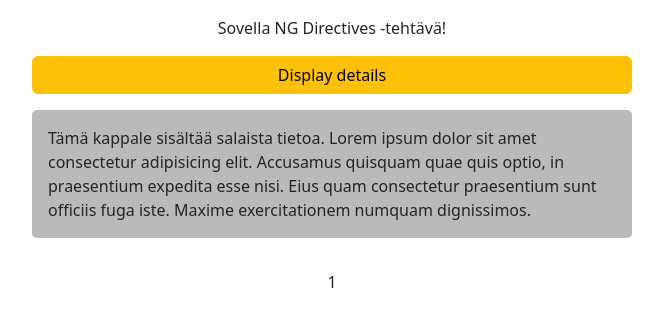
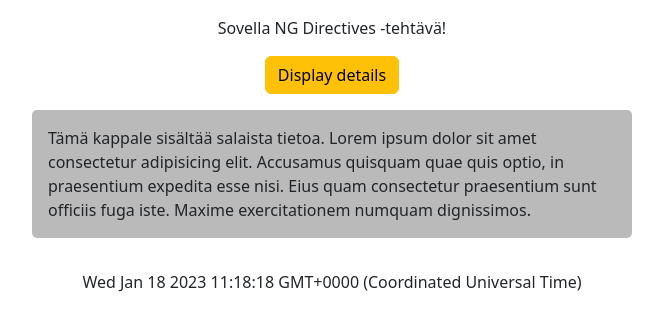
Before and after one commit to Suvikan/sovella-ng-directives, an Angular app: page / in a window 1280 px wide. Both pictures are taken after a click on the button "Display details". Shown: the top 330 px of the page, without its empty margins (308-971 px from the left). Built offline with nearby package versions, Linux system fonts and the light colour scheme.

Commit message:
button adds time stamp and after five clicks bg is black, also own-btn class in css to stop stretching

```diff
--- a/src/app/display-details/display-details.component.css
+++ b/src/app/display-details/display-details.component.css
@@ -1,6 +1,11 @@
 * {
     display: grid;
-    justify-content: center;
+    justify-items: center;
+}
+
+.oma-btn {
+    display: inline-block;
+
 }
 
 .text {
--- a/src/app/display-details/display-details.component.html
+++ b/src/app/display-details/display-details.component.html
@@ -1,19 +1,32 @@
 <section class="wrap">
 
     <p>Sovella NG Directives -tehtävä!</p>
-    <button class="btn btn-warning" (click)="showMe = !showMe" (click)="clickCount()">Display details</button>
+    <button class="btn-oma btn btn-warning" (click)="showMe = !showMe" (click)="clickCount()">Display details</button>
 
     <p *ngIf="showMe" class="text">Tämä kappale sisältää salaista tietoa. Lorem ipsum dolor sit amet consectetur adipisicing elit. Accusamus quisquam quae quis optio, in praesentium expedita esse nisi. Eius quam consectetur praesentium sunt officiis fuga iste. Maxime exercitationem numquam dignissimos.</p>
 
-     <div *ngFor="let click of listOfClicks" [ngStyle]="{'background-color' : click >= 5 ? 'black' : 'white' }">
+    <!-- <div *ngFor="let click of listOfClicks" [ngStyle]="{'background-color' : click >= 5 ? 'black' : 'white' }">
         <p [ngClass]="{'text-white': click >= 5}" class="margin">
             {{ click }}
         </p>
-    </div>
+    </div>-->
 
-    <!-- <div *ngFor="let date of listOfClicks" [ngStyle]="{'background-color' : listOfClicks.length >= 5 ? 'black' : 'white' }">
-        <p [ngClass]="{'text-white': listOfClicks.length >= 5}" class="margin">
+   <!-- <div *ngFor="let date of listOfDates" [ngStyle]="{'background-color' : numberOfClicks >= 5 ? 'black' : 'white' }">
+        <p [ngClass]="{'text-white': numberOfClicks >= 5}" class="margin">
             {{ date }}
         </p>
     </div> -->
+
+   <!-- <div *ngFor="let date of listOfDates" [ngStyle]="{'background-color' : numberOfClicks >= 5 ? 'black' : 'white' }">
+        <p [ngClass]="{'text-white': numberOfClicks >= 5}" class="margin">
+            {{ date }}
+        </p>
+    </div> -->
+
+    <div *ngFor="let click of listOfClicks" [ngStyle]="{'background-color' : click >= 5 ? 'black' : 'white' }">
+        <p [ngClass]="{'text-white': click >= 5}" class="margin">
+            {{ listOfDates[-1 + click] }}
+        </p>
+    </div>
+
 </section>
--- a/src/app/display-details/display-details.component.ts
+++ b/src/app/display-details/display-details.component.ts
@@ -10,6 +10,7 @@ export class DisplayDetailsComponent {
   numberOfClicks: number = 0;
   listOfClicks: any = [];
   //listOfClicks: Date[] = [];
+  listOfDates: Date[] = [];
 
   ngOnInit(): void{}
 
@@ -17,6 +18,7 @@ export class DisplayDetailsComponent {
     this.numberOfClicks++;
     this.listOfClicks.push(this.numberOfClicks);
     //this.listOfClicks.push(new Date());
+    this.listOfDates.push(new Date());
         }
 
 
```
